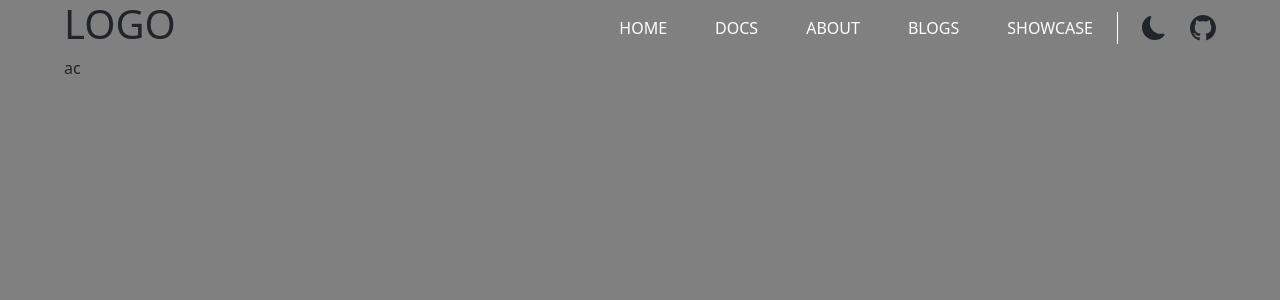
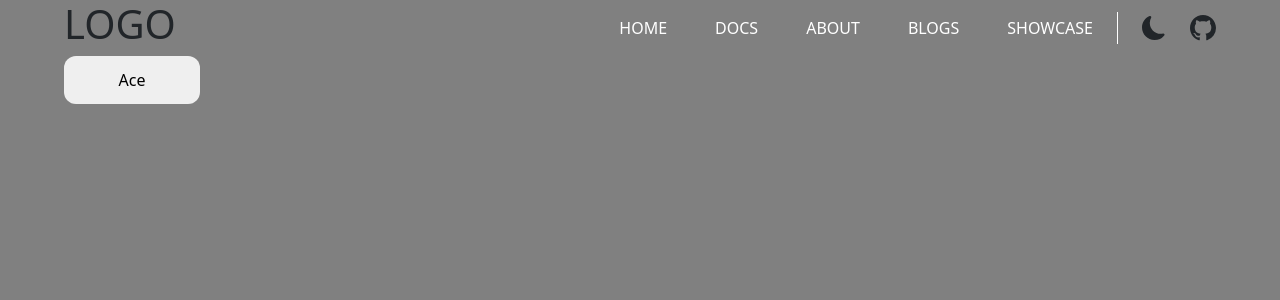
Before and after one commit to lugh-tuatha/FusionUI, a React (Vite) app: page / in a window 1280 px wide. Shown: the top 300 px of the page. Built offline with nearby package versions, Linux system fonts and the light colour scheme.

Commit message:
add: button components

```diff
--- a/src/App.jsx
+++ b/src/App.jsx
@@ -2,13 +2,14 @@ import { useState } from 'react'
 import './App.css'
 
 import Header from './components/header'
+import Button from './components/button'
 
 function App() {
 
   return (
     <div className="App">
       <Header />
-      ac
+      <Button />
     </div>
   )
 }
--- /dev/null
+++ b/src/components/button/button.css
@@ -0,0 +1,6 @@
+button{
+  width: 8.5rem;
+  height: 3rem;
+  border: none;
+  border-radius: .75rem;
+}
--- /dev/null
+++ b/src/components/button/index.jsx
@@ -0,0 +1,11 @@
+import React from 'react'
+
+import './button.css'
+
+function Button() {
+  return (
+    <button>Ace</button>
+  )
+}
+
+export default Button
--- a/src/components/header/header.css
+++ b/src/components/header/header.css
@@ -32,11 +32,11 @@ nav .line{
   height: 100%;
   background-color: var(--bg-dark);
   transition: 100ms;
-  opacity: 0;
+  display: none;
 }
 
 .nav-menu.active {
-  opacity: 1;
+  display: block;
   transition: 100ms;
 }
 
```
